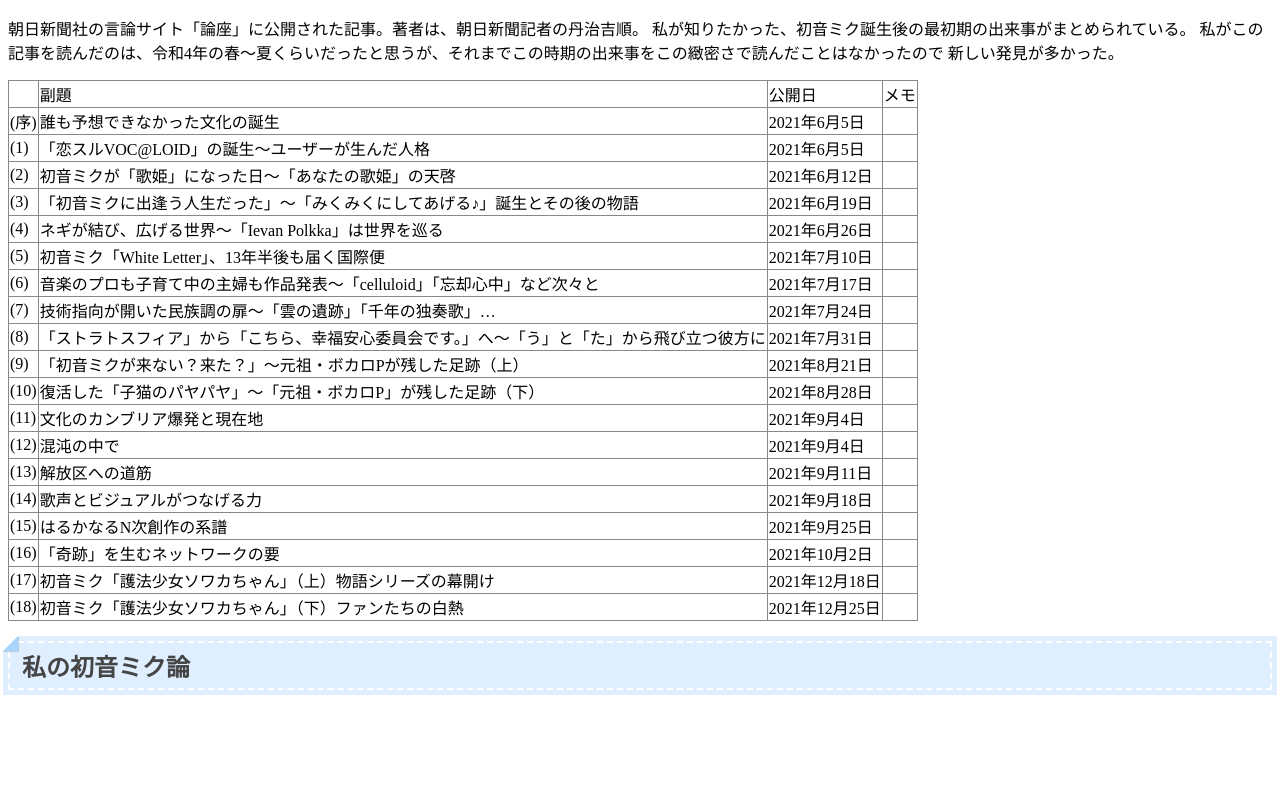
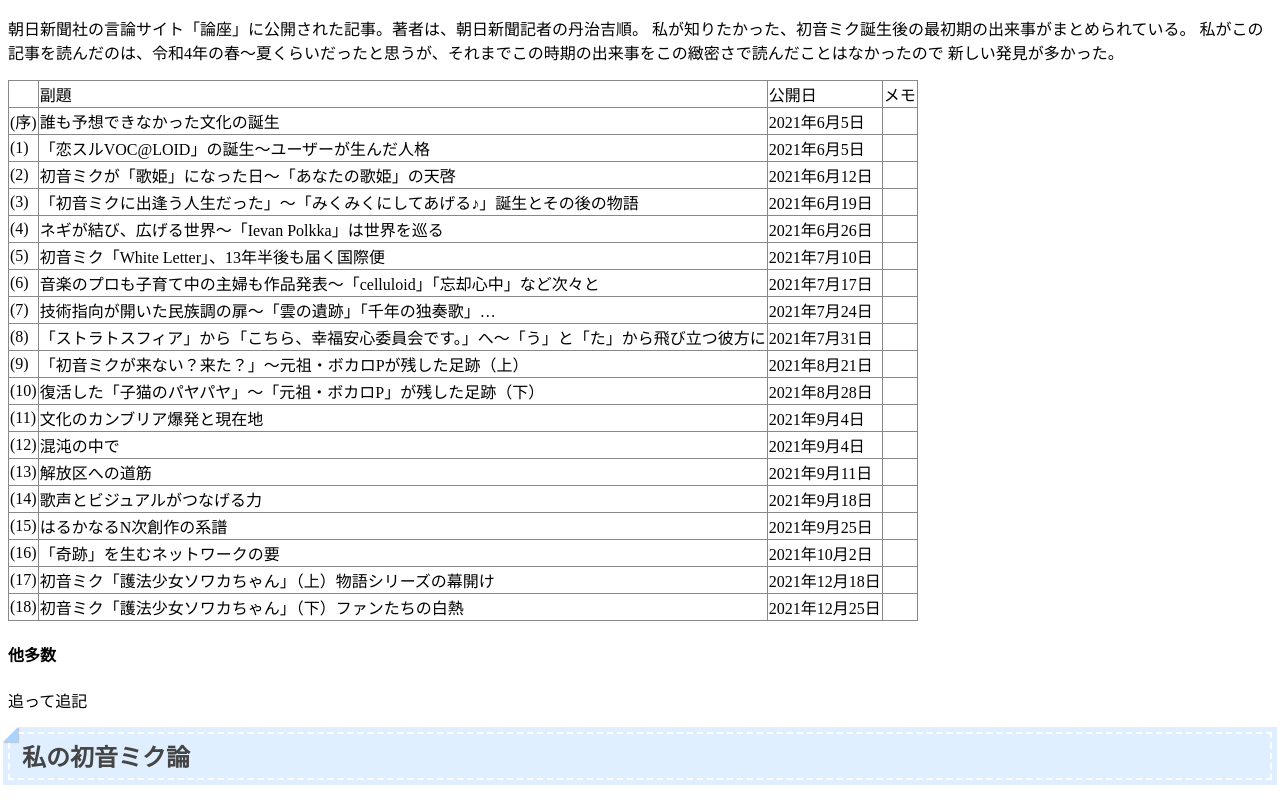
Before and after one commit to MikamiMasato/MikamiMasato.github.io, a plain HTML site: page miku_project.html in a window 1280 px wide. Shown: the part 2537-3337 px from the top of the page. Before the commit the page ends 3246 px from the top, so only its background shows below. Drawn offline with Linux system fonts and the light colour scheme.

Commit message:
Update miku_project.html ネット記事　その他　を追記

```diff
--- a/miku_project.html
+++ b/miku_project.html
@@ -386,6 +386,8 @@
           <td></td>
         </tr>
       </table>
+    <h4>他多数</h4>
+      <p>追って追記</p>
 
     <h2>私の初音ミク論</h2>
   </body>
```
